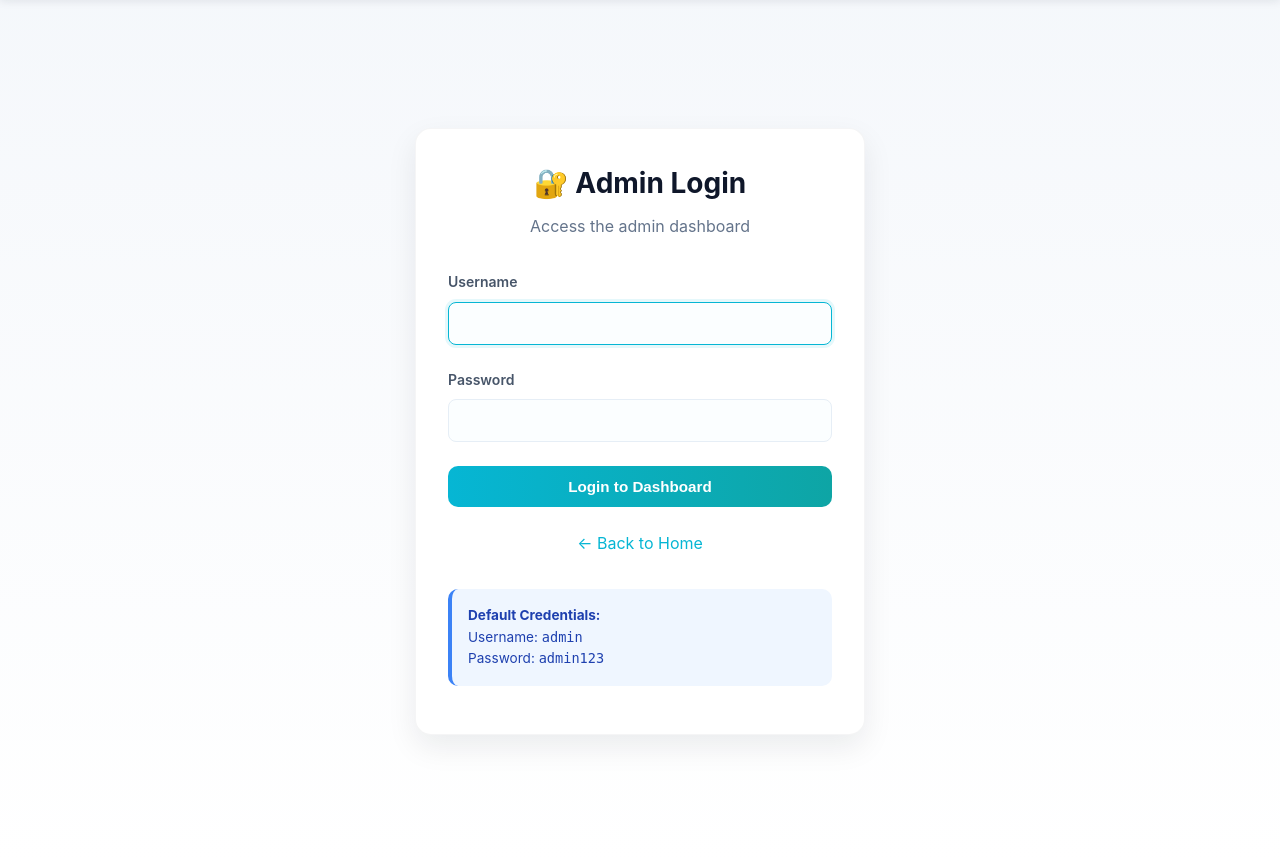
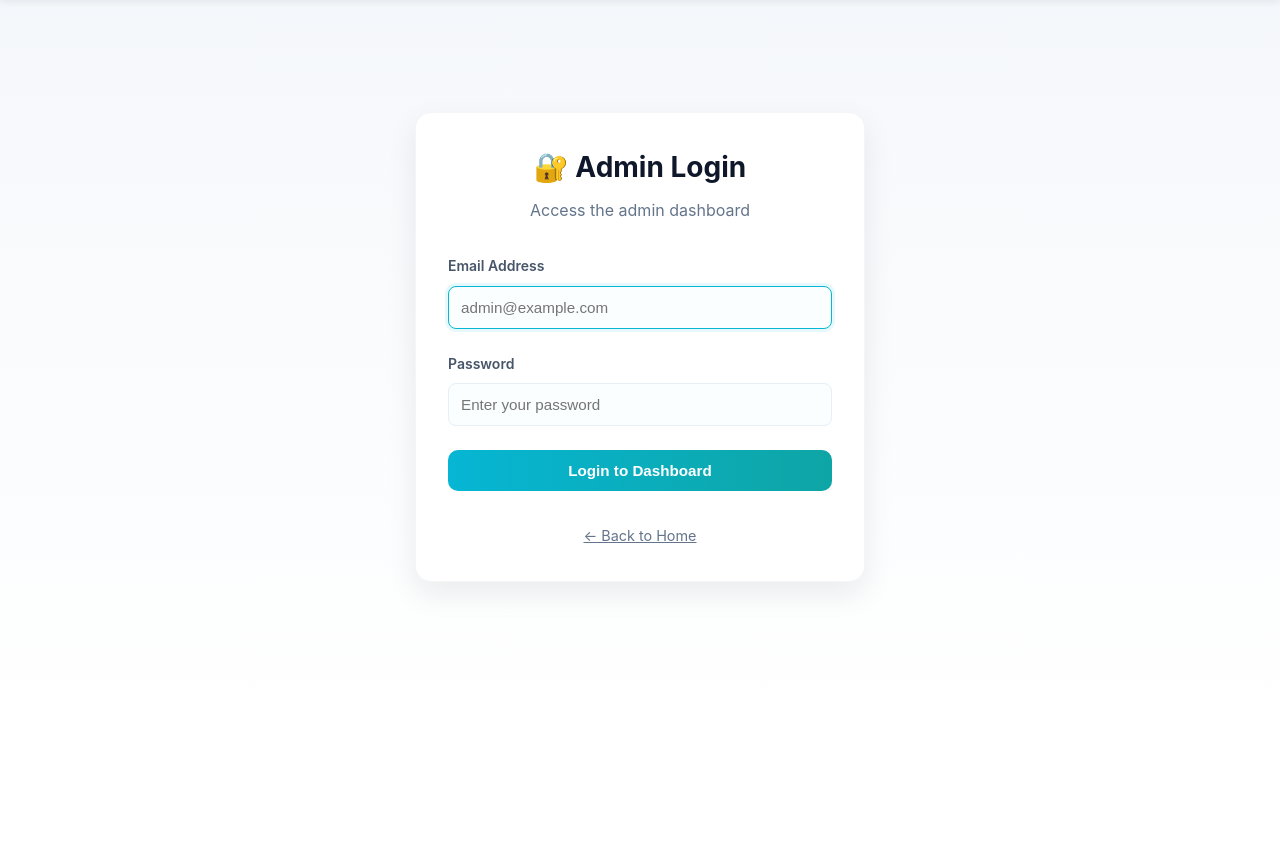
Before and after one commit to AbhishekP141003/Blood_and_Organ_Donor, a Flask app: page /admin/login in a window 1280 px wide. Shown: the part 74-937 px from the top of the page. After the commit the page ends 666 px from the top, so only its background shows below. Run offline with Flask 3, Linux system fonts and the light colour scheme.

Commit message:
🔐 Configure Custom Admin Credentials
- Changed admin login from username to email
- Set up custom admin email and password
- Removed default credential display from login page
- Updated admin table schema to use email
- Admin dashboard shows admin email
- Database cleared for fresh start with new admin

BREAKING CHANGE: Admin login now uses email instead of username

```diff
--- a/app.py
+++ b/app.py
@@ -133,17 +133,18 @@ def init_db():
         db.execute('''
             CREATE TABLE IF NOT EXISTS admins (
                 id INTEGER PRIMARY KEY AUTOINCREMENT,
-                username TEXT NOT NULL UNIQUE,
+                email TEXT NOT NULL UNIQUE,
                 password_hash TEXT NOT NULL,
                 created_at DATETIME DEFAULT CURRENT_TIMESTAMP
             )
         ''')
 
         # Create default admin if not exists
-        admin_exists = db.execute("SELECT * FROM admins WHERE username = 'admin'").fetchone()
+        admin_exists = db.execute("SELECT * FROM admins WHERE email = 'abhip141003@gmail.com'").fetchone()
         if not admin_exists:
-            hashed_pw = generate_password_hash('admin123')
-            db.execute("INSERT INTO admins (username, password_hash) VALUES (?, ?)", ('admin', hashed_pw))
+            hashed_pw = generate_password_hash('Abhi@Engineering')
+            db.execute("INSERT INTO admins (email, password_hash) VALUES (?, ?)",
+                      ('abhip141003@gmail.com', hashed_pw))
 
         db.commit()
 
@@ -306,18 +307,18 @@ def admin_login():
 
     error = None
     if request.method == 'POST':
-        username = request.form.get('username')
+        email = request.form.get('email')
         password = request.form.get('password')
 
         db = get_db()
-        admin = db.execute("SELECT * FROM admins WHERE username = ?", (username,)).fetchone()
+        admin = db.execute("SELECT * FROM admins WHERE email = ?", (email,)).fetchone()
 
         if admin and check_password_hash(admin['password_hash'], password):
             session['admin_id'] = admin['id']
-            session['admin_username'] = admin['username']
+            session['admin_email'] = admin['email']
             return redirect(url_for('admin_dashboard'))
         else:
-            error = "Invalid username or password"
+            error = "Invalid email or password"
 
     return render_template('admin_login.html', error=error)
 
@@ -345,7 +346,8 @@ def admin_dashboard():
                            total_donors=total_donors,
                            total_searches=total_searches,
                            all_donors=all_donors,
-                           blood_distribution=blood_distribution)
+                           blood_distribution=blood_distribution,
+                           admin_email=session.get('admin_email'))
 
 @app.route('/admin/donors/delete/<int:donor_id>', methods=['POST'])
 @admin_required
@@ -386,7 +388,7 @@ def admin_export_csv():
 @app.route('/admin/logout')
 def admin_logout():
     session.pop('admin_id', None)
-    session.pop('admin_username', None)
+    session.pop('admin_email', None)
     return redirect(url_for('home'))
 
 # ===== DONOR ROUTES =====
--- a/templates/admin_dashboard.html
+++ b/templates/admin_dashboard.html
@@ -70,7 +70,7 @@
         <div class="flex" style="justify-content: space-between; align-items: center; margin-bottom: 2rem;">
             <div>
                 <h1 style="font-size: 1.75rem; margin-bottom: 0.5rem;">📊 Admin Dashboard</h1>
-                <p class="text-muted">Welcome back, {{ session.admin_username }}!</p>
+                <p class="text-muted">Welcome back, {{ admin_email }}!</p>
             </div>
             <div class="flex gap-2">
                 <a href="/admin/export_csv" class="btn btn-success">📥 Export CSV</a>
--- a/templates/admin_login.html
+++ b/templates/admin_login.html
@@ -1,10 +1,10 @@
 {% extends "base.html" %}
 
-{% block title %}Admin Login - CampusDonor{% endblock %}
+{% block title %}Admin Login - CampusBloodDonor{% endblock %}
 
 {% block content %}
 <div class="container">
-    <div class="card" style="max-width: 450px; margin: 4rem auto;">
+    <div class="card fade-in" style="max-width: 450px; margin: 3rem auto;">
         <div class="text-center mb-4">
             <h1 style="font-size: 1.75rem; margin-bottom: 0.5rem;">🔐 Admin Login</h1>
             <p class="text-muted">Access the admin dashboard</p>
@@ -18,13 +18,13 @@
 
         <form method="POST" action="/admin/login">
             <div class="mb-3">
-                <label for="username">Username</label>
-                <input type="text" id="username" name="username" required autofocus>
+                <label for="email">Email Address</label>
+                <input type="email" id="email" name="email" required autofocus placeholder="admin@example.com">
             </div>
 
             <div class="mb-3">
                 <label for="password">Password</label>
-                <input type="password" id="password" name="password" required>
+                <input type="password" id="password" name="password" required placeholder="Enter your password">
             </div>
 
             <button type="submit" class="btn btn-primary" style="width: 100%;">
@@ -32,14 +32,8 @@
             </button>
         </form>
 
-        <div class="text-center mt-3">
-            <a href="/" style="color: var(--accent-primary); text-decoration: none;">← Back to Home</a>
-        </div>
-
-        <div class="alert alert-info mt-4" style="font-size: 0.85rem;">
-            <strong>Default Credentials:</strong><br>
-            Username: <code>admin</code><br>
-            Password: <code>admin123</code>
+        <div class="text-center mt-4">
+            <a href="/" class="text-muted" style="font-size: 0.9rem;">← Back to Home</a>
         </div>
     </div>
 </div>
```
